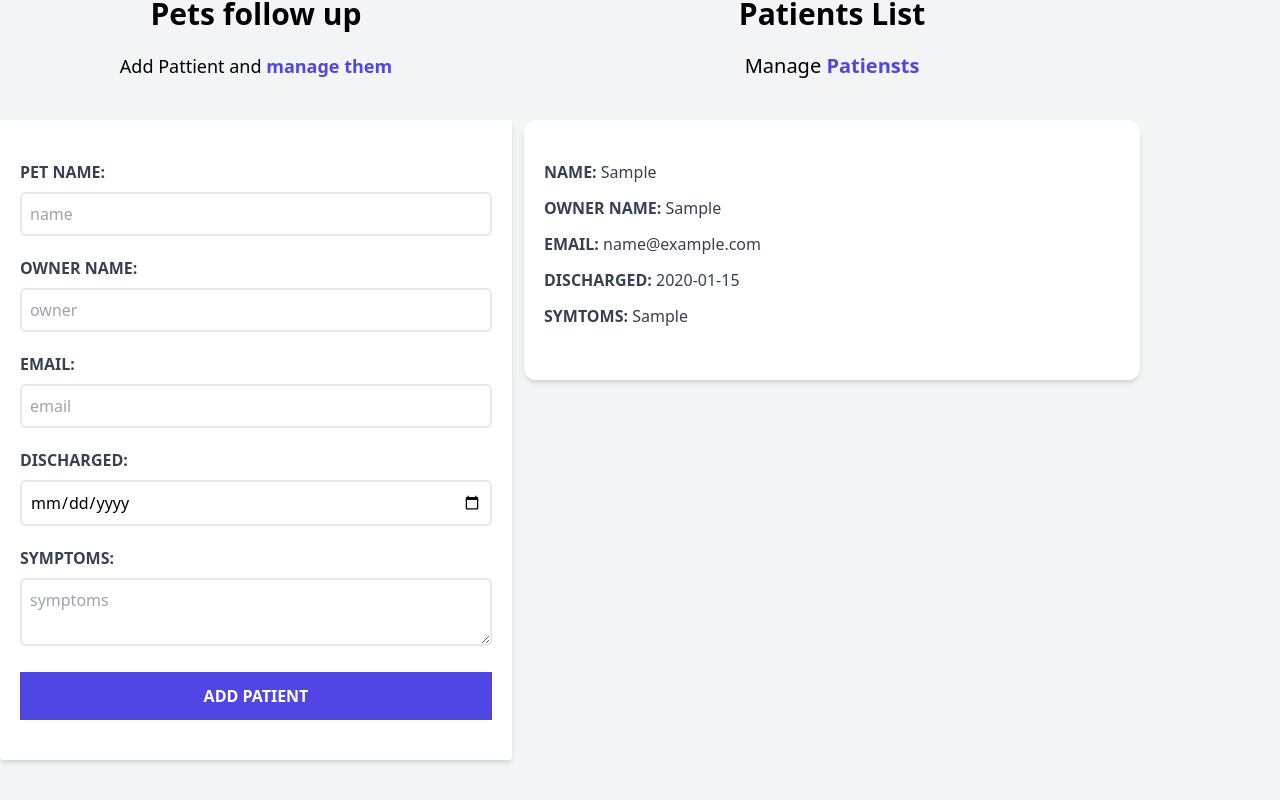
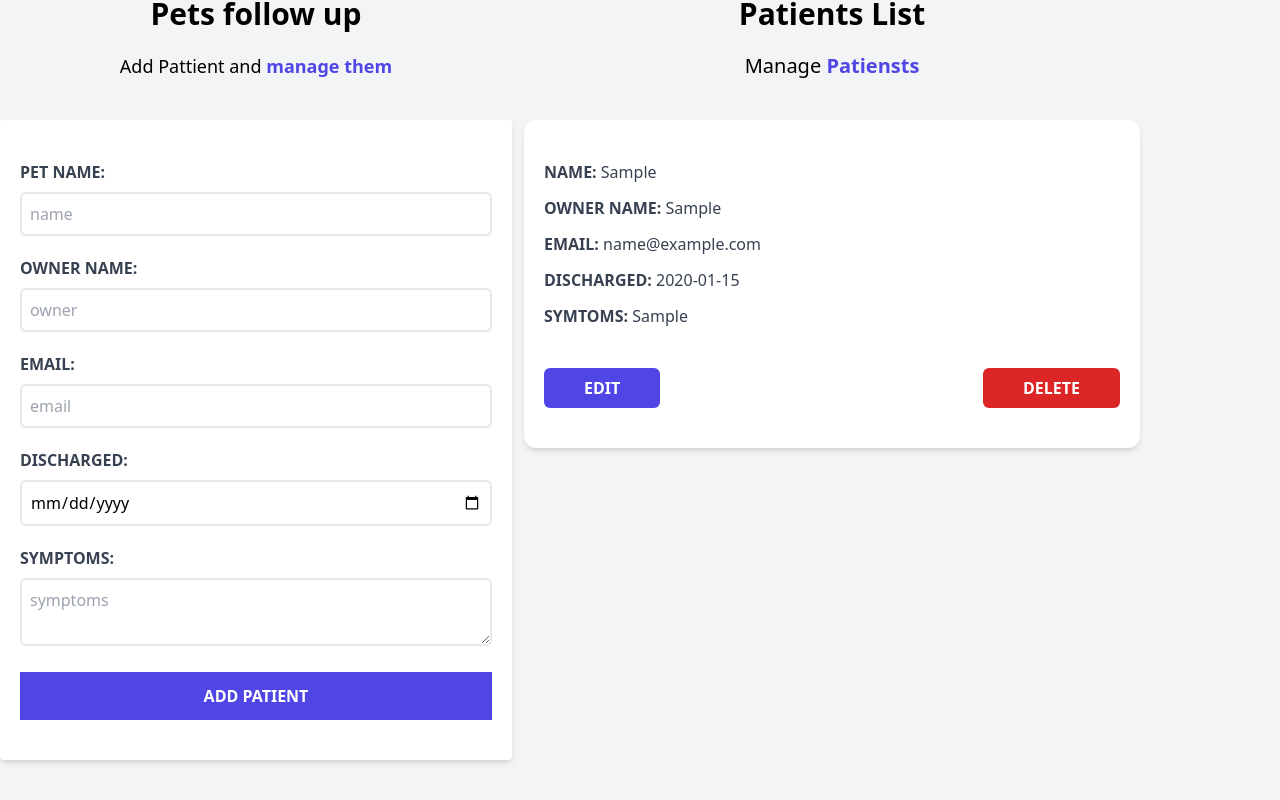
Before and after one commit to NancyMile/apptoint-react1, a React (Vite) app: page / in a window 1280 px wide. Both pictures are taken after typing "Sample", "Sample", "name@example.com", "2020-01-15", "Sample" into the empty fields and a click on the input "Add Patient". Shown: the part 180-980 px from the top of the page. Built offline with nearby package versions, Linux system fonts and the light colour scheme.

Commit message:
creating edit and delete buttons

```diff
--- a/src/components/Patient.jsx
+++ b/src/components/Patient.jsx
@@ -21,8 +21,16 @@
     <p className=" font-bold mb-3 text-gray-700 uppercase">
       Symtoms: {' '}
         <span className="font-normal normal-case">{symtoms}</span>
-    </p>
-  </div>
+      </p>
+      <div className="flex justify-between mt-10">
+        <button className="py-2 px-10 bg-indigo-600 hover:bg-indigo-700 text-white font-bold uppercase rounded-md" type="button">
+          Edit
+        </button>
+        <button  className="py-2 px-10 bg-red-600 hover:bg-red-700 text-white font-bold uppercase rounded-md" type="button">
+          Delete
+        </button>
+      </div>
+    </div>
   )
 }
 
```
